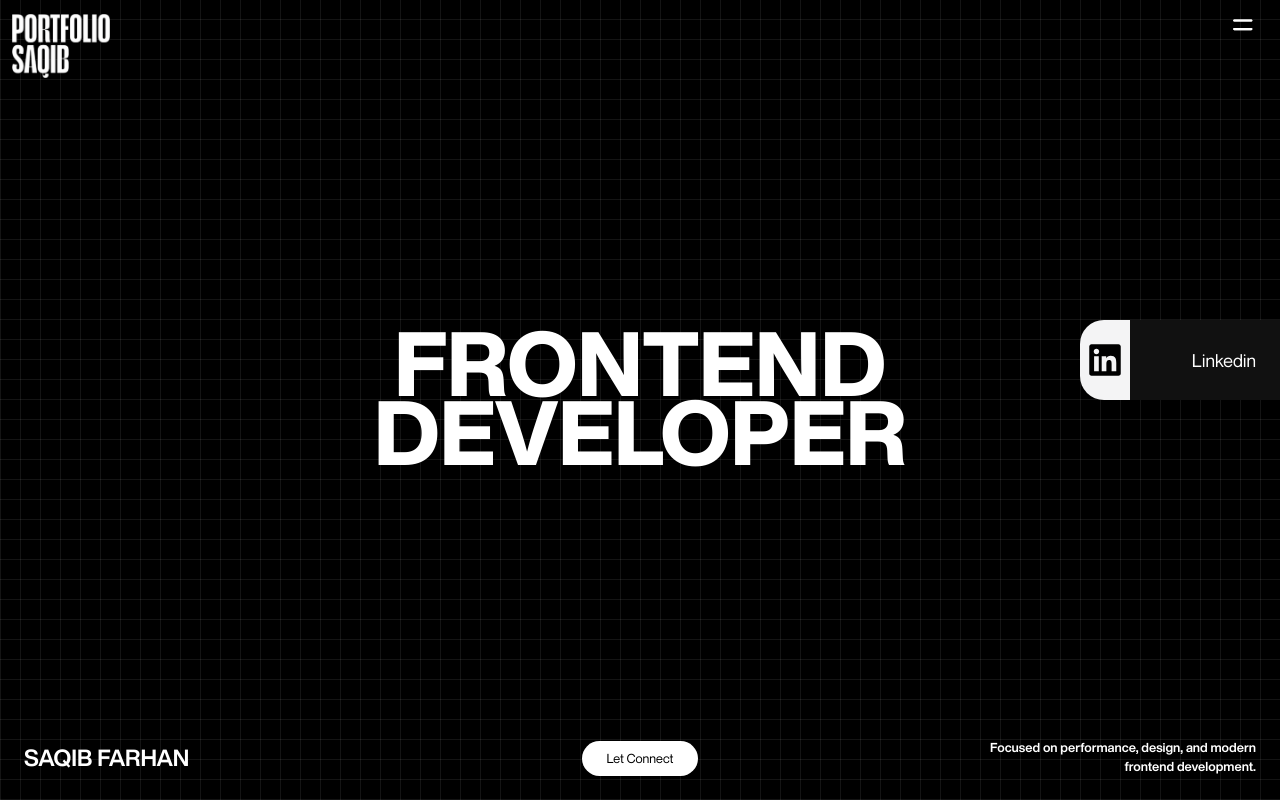
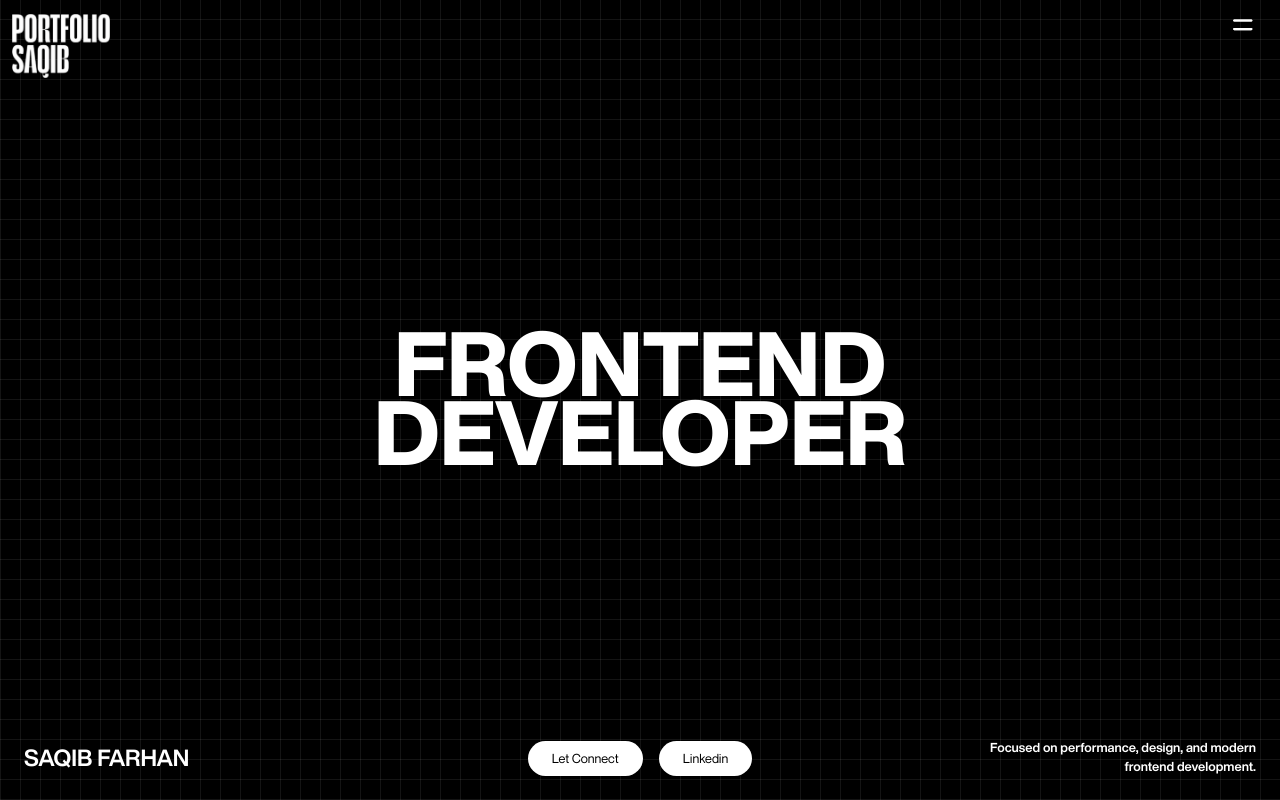
Before and after one commit to SaqibFarhanProgrammer/Saqib-Portfolio, a React (Vite) app: page / in a window 1280 px wide. Shown: the top 800 px of the page. Built offline with nearby package versions, Linux system fonts and the light colour scheme.

Commit message:
ui changes

```diff
--- a/src/sectioms/About/About.jsx
+++ b/src/sectioms/About/About.jsx
@@ -52,8 +52,8 @@ export default function About() {
         strengthened my expertise in{" "}
         <span className="span font-['italic']">React.js</span> and{" "}
         <span className="span font-['italic']">modern libraries</span>. My focus
-        is on writing <span className="span font-['italic']">clean</span>,{" "}
-        <span className="span font-['italic']">efficient code</span> and
+        is on writing <span className="span font-['italic']">clean</span>{" "}
+        Code and
         delivering designs that balance performance with a seamless{" "}
         <span className="span font-['italic']">user experience.</span>
       </p>
--- a/src/sectioms/Hero/Hero.jsx
+++ b/src/sectioms/Hero/Hero.jsx
@@ -4,7 +4,7 @@ import "../../App.css";
 import { Context } from "../../context/context";
 import logo from "../../assets/images/Picsart_25-09-27_11-27-17-348.png";
 import { FaLinkedin } from "react-icons/fa";
-
+import { Link } from "react-router-dom";
 const Hero = () => {
   const { setisnabarisopen } = useContext(Context);
 
@@ -69,10 +69,17 @@ const Hero = () => {
           <h2>Saqib Farhan</h2>
         </div>
 
-        <div className="flex-1 flex justify-center items-center">
-          <button className="hero-button text-[4vw] sm:text-[2vw] md:text-[1vw] font-['main'] rounded-full px-6 py-2 bg-white text-black transition-all duration-300 hover:bg-gray-200">
-            Let Connect
-          </button>
+        <div className="flex-1 flex gap-4 justify-center items-center">
+          <Link to="/contact">
+            <button className="hero-button text-[4vw] sm:text-[2vw] md:text-[1vw] font-['main'] rounded-full px-6 py-2 bg-white text-black transition-all duration-300 hover:bg-gray-200">
+              Let Connect
+            </button>
+          </Link>
+          <Link to="https://www.linkedin.com/in/saqib-farhan-214590340">
+            <button className="hero-button text-[4vw] sm:text-[2vw] md:text-[1vw] font-['main'] rounded-full px-6 py-2 bg-white text-black transition-all duration-300 hover:bg-gray-200">
+              Linkedin
+            </button>
+          </Link>
         </div>
 
         <div className="flex-1 text-white text-[3.5vw] sm:text-[2vw] md:text-[1vw] text-center sm:text-right font-['medium'] flex flex-col gap-2">
@@ -83,57 +90,6 @@ const Hero = () => {
       </div>
 
       {/* ---------- LinkedIn Floating Button ---------- */}
-      <div
-        className="
-      max-[960px]:hidden
-
-    linkedin absolute right-0 top-[480px]
-    bg-[#111]
-    h-[60px] w-[240px]
-    rounded-l-3xl
-    flex items-center justify-between gap-4
-    text-white cursor-pointer overflow-hidden
-
-    /* Tablet screens */
-    sm:top-[360px] sm:h-[70px] sm:w-[180px]
-
-    /* Desktop screens */
-    md:top-[320px] md:h-[80px] md:w-[200px]
-  "
-      >
-        <div
-          className="
-      icon bg-zinc-100
-      h-full w-[70px]
-      flex justify-center items-center
-      max-[531px]:hidden
-
-      md:w-[50px]
-    "
-        >
-          <FaLinkedin
-            className="
-        linkedin-icon text-[28px]
-        sm:text-[32px]
-        md:text-[36px]
-        text-black
-      "
-          />
-        </div>
-
-        <p
-          className="
-      pr-[16px]
-      font-['main'] capitalize
-      text-[22px]
-
-      sm:pr-[20px] sm:text-[20px]
-      md:pr-[24px] md:text-[18px]
-    "
-        >
-          Linkedin
-        </p>
-      </div>
     </div>
   );
 };
--- a/src/sectioms/footer/Footer.jsx
+++ b/src/sectioms/footer/Footer.jsx
@@ -1,5 +1,6 @@
 import React from "react";
 import { FaFacebookF, FaInstagram, FaLinkedinIn, FaGithub } from "react-icons/fa";
+import { Link } from "react-router-dom";
 
 const Footer = () => {
   return (
@@ -27,18 +28,16 @@ const Footer = () => {
 
         {/* Center Links */}
         <div className="flex flex-col md:flex-row gap-5 text-sm font-light">
-          <a href="#home" className="hover:text-white transition-colors">Home</a>
-          <a href="#work" className="hover:text-white transition-colors">Work</a>
-          <a href="#services" className="hover:text-white transition-colors">Services</a>
-          <a href="#contact" className="hover:text-white transition-colors">Contact</a>
+          <Link to="#home" className="hover:text-white transition-colors">Home</Link>
+          <Link to="#work" className="hover:text-white transition-colors">Work</Link>
+          <Link to="#services" className="hover:text-white transition-colors">Services</Link>
+          <Link to="#contact" className="hover:text-white transition-colors">Contact</Link>
         </div>
 
         {/* Right Social Icons */}
         <div className="flex gap-5">
-          <a href="#" className="hover:text-white transition-colors"><FaFacebookF size={18} /></a>
-          <a href="#" className="hover:text-white transition-colors"><FaInstagram size={18} /></a>
-          <a href="#" className="hover:text-white transition-colors"><FaLinkedinIn size={18} /></a>
-          <a href="#" className="hover:text-white transition-colors"><FaGithub size={18} /></a>
+          <Link to="https://www.linkedin.com/in/saqib-farhan-214590340" className="hover:text-white transition-colors"><FaLinkedinIn size={18} /></Link>
+          <Link to="https://github.com/SaqibFarhanProgrammer" className="hover:text-white transition-colors"><FaGithub size={18} /></Link>
         </div>
       </div>
 
--- a/src/sectioms/projects/ProjectCard.jsx
+++ b/src/sectioms/projects/ProjectCard.jsx
@@ -10,7 +10,7 @@ const ProjectCard = ({
   height,
   width,
 }) => {
-  const { react, firebase, tailwind, shadcn, github } = technologies || {};
+  const { react, firebase, tailwind, shadcn } = technologies || {};
 
   return (
     <div
```
